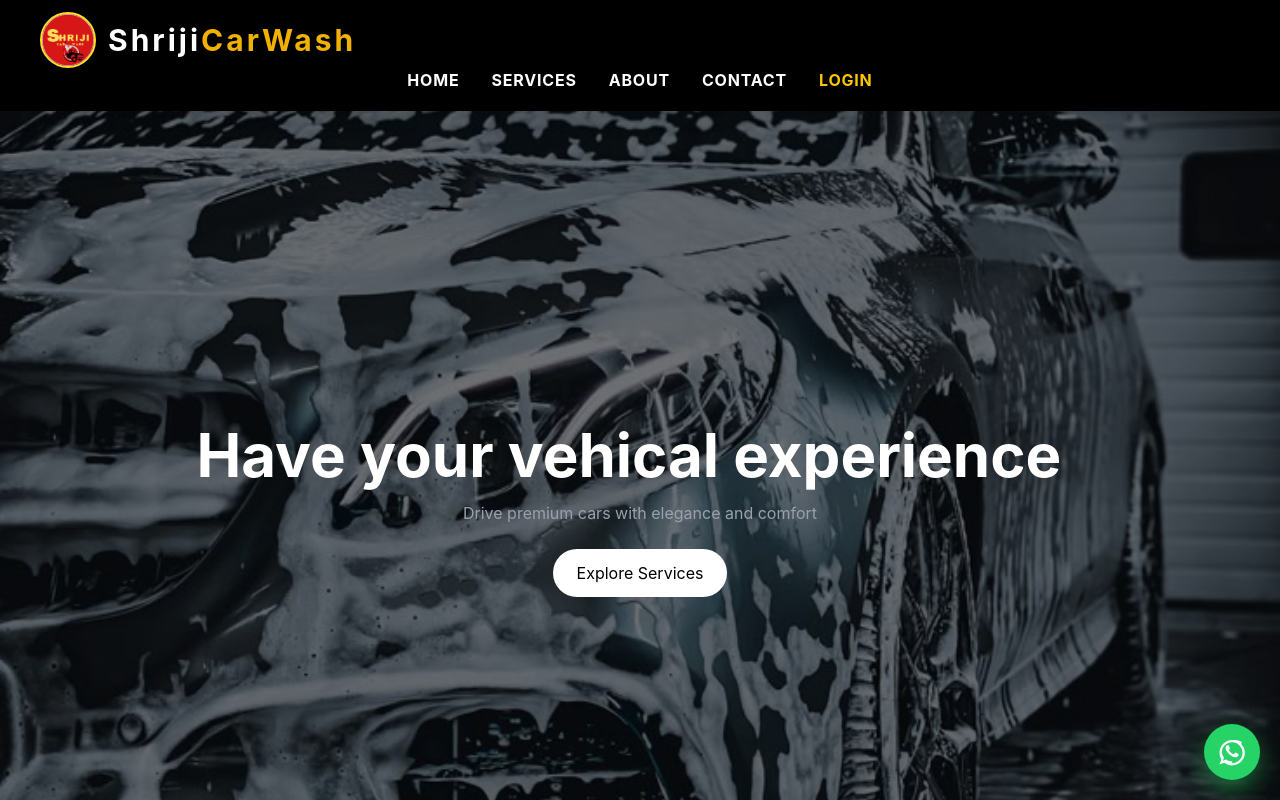
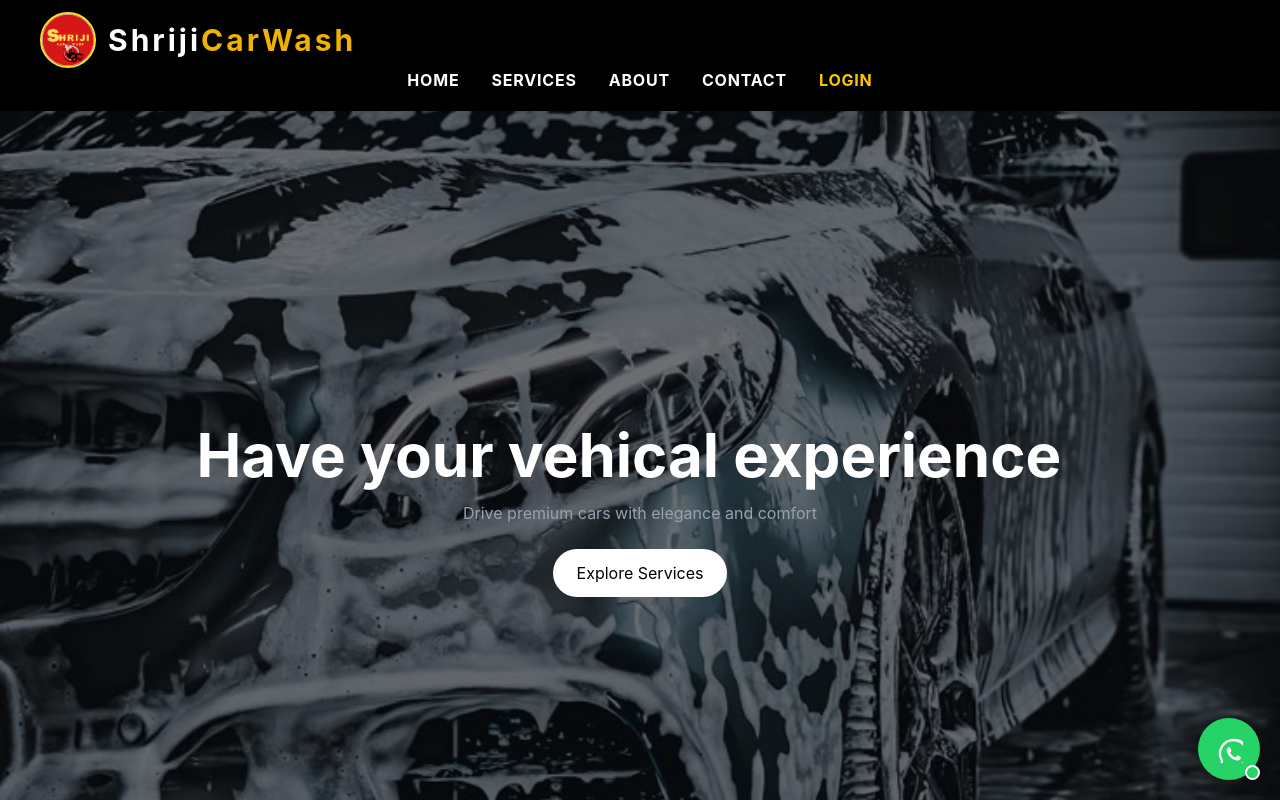
Before and after one commit to Dollyshrivas/Shrijicarwash, a React app in the folder frontend/: page / in a window 1280 px wide. Shown: the top 800 px of the page. Built offline with nearby package versions, Linux system fonts and the light colour scheme; the HTML template or start-up script is replaced by a standard one.

Commit message:
Update App.jsx

```diff
--- a/frontend/src/App.jsx
+++ b/frontend/src/App.jsx
@@ -28,11 +28,15 @@ const App = () => {
         target="_blank"
         rel="noopener noreferrer"
         aria-label="Chat on WhatsApp"
-        className="fixed bottom-5 right-5 z-50 flex h-14 w-14 items-center justify-center rounded-full bg-[#25D366] text-white shadow-[0_10px_25px_rgba(37,211,102,0.45)] transition-transform duration-200 hover:scale-110 hover:shadow-[0_12px_30px_rgba(37,211,102,0.55)]"
+       className="group fixed bottom-5 right-5 z-50 flex h-[62px] w-[62px] items-center justify-center rounded-full bg-[#25D366] text-white shadow-[0_4px_14px_rgba(0,0,0,0.28)] transition duration-200 hover:scale-105 hover:bg-[#20BD5A] hover:shadow-[0_7px_22px_rgba(37,211,102,0.5)] focus-visible:outline-none focus-visible:ring-4 focus-visible:ring-[#25D366]/40"
       >
         <svg viewBox="0 0 24 24" className="h-7 w-7 fill-current" aria-hidden="true">
-          <path d="M20.52 3.48A11.88 11.88 0 0 0 12.1 1.8C6.15 1.8 1.3 6.64 1.3 12.59c0 2.1.55 4.15 1.6 5.97L1.1 22.7l4.27-1.4a10.76 10.76 0 0 0 6.73 2.2h.01c6 0 10.9-4.84 10.9-10.8 0-2.9-1.14-5.63-3.2-7.62zm-8.42 16.57h-.01c-1.72 0-3.42-.46-4.9-1.33l-.35-.2-2.54.84.85-2.48-.23-.37A8.86 8.86 0 0 1 3.3 12.6c0-4.9 3.98-8.87 8.88-8.87 2.37 0 4.6 0.92 6.27 2.6a8.82 8.82 0 0 1 2.6 6.27c0 4.9-3.97 8.88-8.86 8.88zm4.88-6.66c-.27-.13-1.58-.78-1.82-.87-.24-.08-.42-.13-.6.13-.18.25-.7.87-.86 1.04-.16.18-.32.2-.6.07-.27-.13-1.14-.42-2.17-1.34-.8-.71-1.35-1.59-1.5-1.85-.16-.27-.02-.42.12-.55.12-.12.27-.32.4-.48.13-.16.18-.27.27-.45.09-.18.04-.34-.02-.48-.07-.13-.6-1.45-.82-1.98-.22-.52-.44-.45-.6-.46l-.52-.01c-.18 0-.48.07-.73.34-.25.27-.96.94-.96 2.29s.98 2.65 1.12 2.83c.13.18 1.93 2.95 4.68 4.13.66.29 1.17.46 1.57.59.66.21 1.26.18 1.74.11.53-.08 1.58-.64 1.8-1.27.22-.63.22-1.17.15-1.28-.07-.11-.25-.18-.52-.31z" />
+          <path d="M16 3.2A12.7 12.7 0 0 0 5.1 22.4L3.4 28.6l6.4-1.7A12.8 12.8 0 1 0 16 3.2Zm0 23.3c-2 0-4-.5-5.7-1.6l-.4-.2-3.8 1 1-3.7-.2-.4A10.6 10.6 0 1 1 16 26.5Zm5.8-7.9c-.3-.2-1.8-.9-2.1-1-.3-.1-.5-.2-.7.2-.2.3-.8 1-1 1.2-.2.2-.4.2-.7.1-.3-.2-1.3-.5-2.5-1.6-.9-.8-1.5-1.8-1.7-2.1-.2-.3 0-.5.1-.6l.5-.5.3-.5c.1-.2 0-.4 0-.5-.1-.2-.7-1.7-.9-2.3-.3-.6-.5-.5-.7-.5h-.6c-.2 0-.5.1-.8.4-.3.3-1 1-1 2.5s1.1 2.9 1.2 3.1c.2.2 2.1 3.3 5.1 4.6.7.3 1.3.5 1.7.6.7.2 1.4.2 1.9.1.6-.1 1.8-.7 2-1.4.3-.7.3-1.3.2-1.4-.1-.2-.3-.3-.6-.4Z" />
         </svg>
+        <span className="absolute bottom-0 right-0 h-[15px] w-[15px] rounded-full border-[2px] border-white bg-[#25D366]" aria-hidden="true" />
+        <span className="pointer-events-none absolute right-full mr-3 translate-x-1 opacity-0 whitespace-nowrap rounded-lg bg-[#111] px-3 py-2 text-sm font-semibold text-white shadow-lg transition duration-200 group-hover:translate-x-0 group-hover:opacity-100 group-focus-visible:translate-x-0 group-focus-visible:opacity-100">
+          Message us on WhatsApp
+        </span>
       </a>
 
       <Footer />
```
